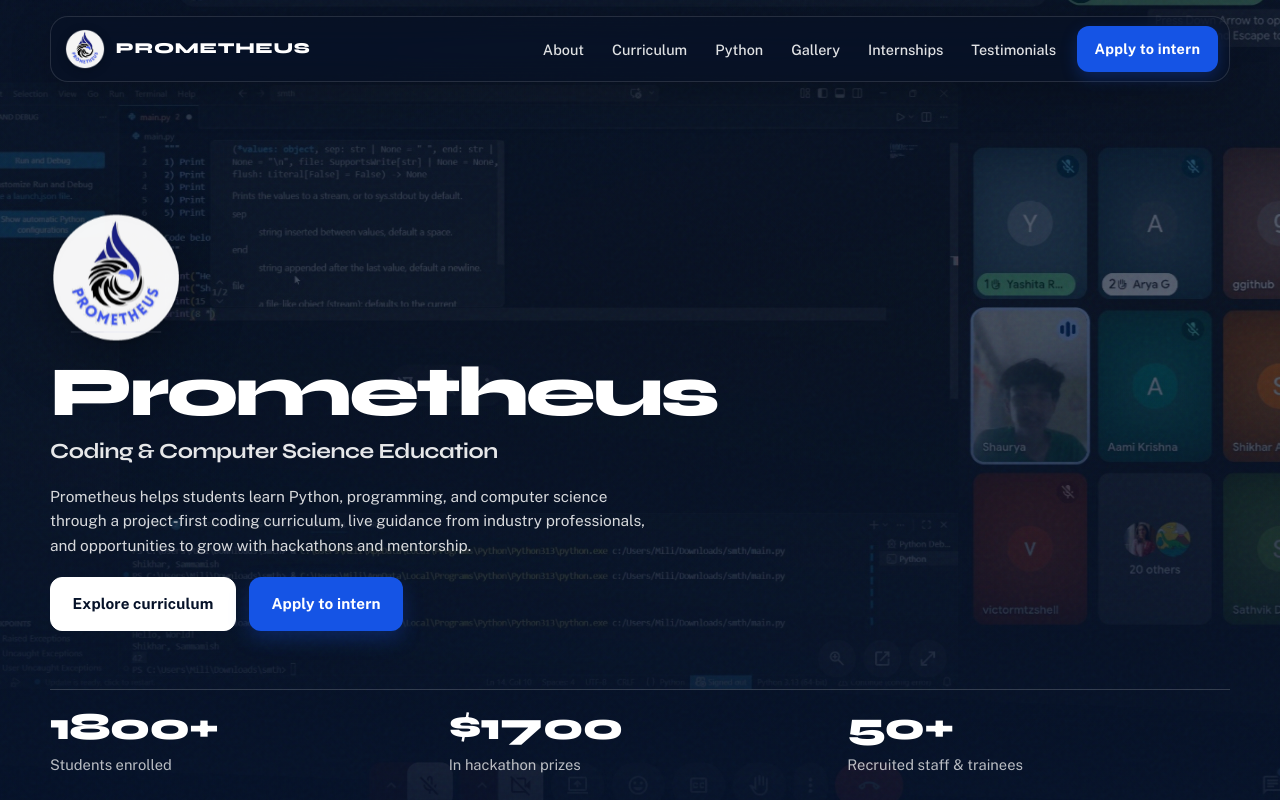
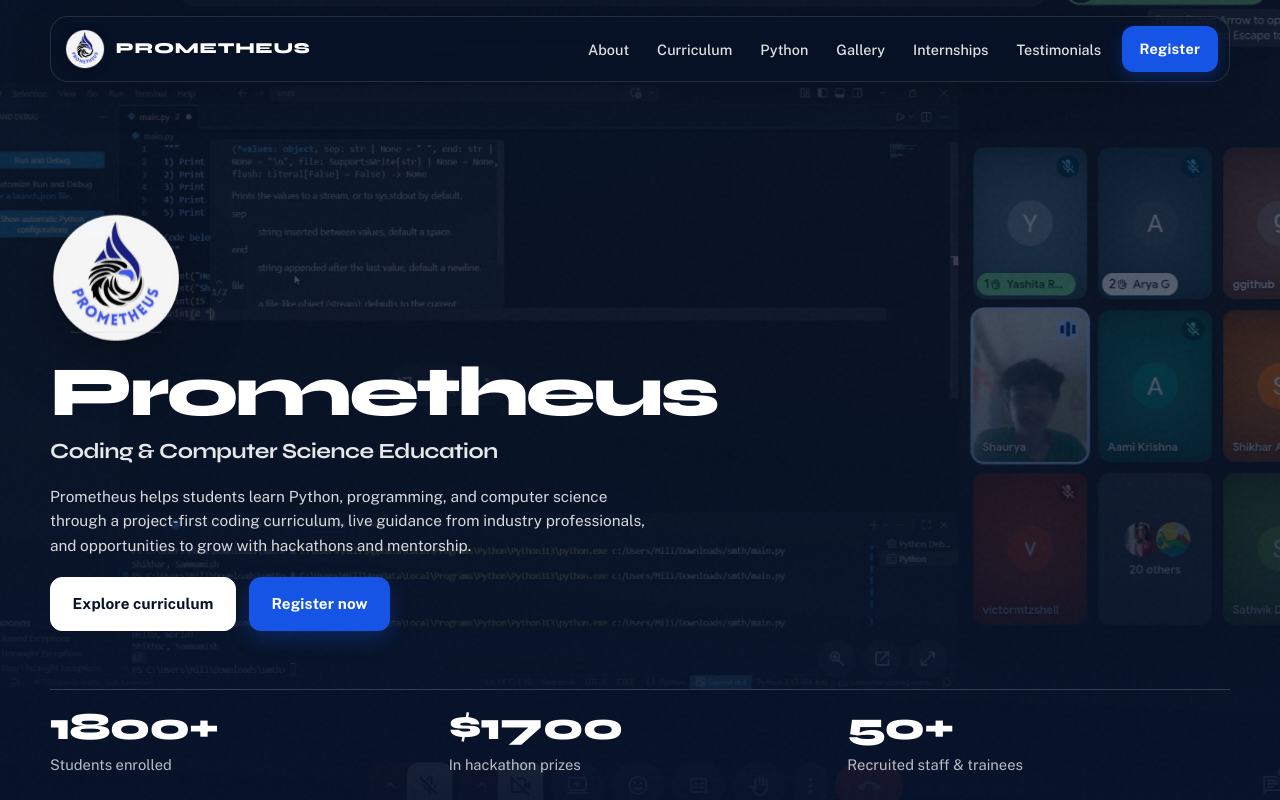
Before and after one commit to Siddles835/Prometheus-Website, a React (Vite) app: page / in a window 1280 px wide. Shown: the top 800 px of the page. Built offline with nearby package versions, Linux system fonts and the light colour scheme.

Commit message:
Point class registration to August Code Camp form
Replace the retired June camp signup with https://tinyurl.com/aug-speed
while keeping the internship form for internship CTAs.

Co-authored-by: Siddles835 <Siddles835@users.noreply.github.com>

```diff
--- a/src/components/FinalCta.jsx
+++ b/src/components/FinalCta.jsx
@@ -5,7 +5,7 @@ const facts = ["Free for students", "Live mentors", "Project-first path"];
 
 export default function FinalCta() {
   return (
-    <section className="final-cta" aria-label="Apply to intern">
+    <section className="final-cta" aria-label="Register">
       <div className="container">
         <div className="cta-panel reveal">
           <div className="cta-art" aria-hidden="true">
@@ -39,7 +39,7 @@ export default function FinalCta() {
               target="_blank"
               rel="noopener noreferrer"
             >
-              Apply to intern
+              Register now
             </a>
             <a className="btn btn-ghost" href={`mailto:${CONTACT_EMAIL}`}>
               Contact us
--- a/src/components/Footer.jsx
+++ b/src/components/Footer.jsx
@@ -1,5 +1,5 @@
 import { Link } from "react-router-dom";
-import { CONTACT_EMAIL, INTERNSHIP_URL, footerLinks } from "../data/site";
+import { CONTACT_EMAIL, INTERNSHIP_URL, REGISTER_URL, footerLinks } from "../data/site";
 
 export default function Footer() {
   return (
@@ -34,6 +34,11 @@ export default function Footer() {
               </li>
             ))}
             <li>
+              <a href={REGISTER_URL} target="_blank" rel="noopener noreferrer">
+                Register for Prometheus classes
+              </a>
+            </li>
+            <li>
               <a href={INTERNSHIP_URL} target="_blank" rel="noopener noreferrer">
                 Apply to intern at Prometheus
               </a>
--- a/src/components/Header.jsx
+++ b/src/components/Header.jsx
@@ -83,7 +83,7 @@ export default function Header() {
                 rel="noopener noreferrer"
                 onClick={closeMenu}
               >
-                Apply to intern
+                Register
               </a>
             </li>
           </ul>
--- a/src/components/Hero.jsx
+++ b/src/components/Hero.jsx
@@ -41,7 +41,7 @@ export default function Hero() {
               target="_blank"
               rel="noopener noreferrer"
             >
-              Apply to intern
+              Register now
             </a>
           </div>
         </div>
--- a/src/components/Testimonials.jsx
+++ b/src/components/Testimonials.jsx
@@ -38,7 +38,7 @@ export default function Testimonials() {
                   target="_blank"
                   rel="noopener noreferrer"
                 >
-                  Apply to intern
+                  Register now
                 </a>
                 <Link className="btn btn-dark" to="/curriculum">
                   View curriculum
--- a/src/data/site.js
+++ b/src/data/site.js
@@ -1,7 +1,6 @@
 export const INTERNSHIP_URL =
   "https://docs.google.com/forms/d/e/1FAIpQLSfGwChpnERV5JcENuYXM2FbrT7XAHjSM11lCSkpnNKAlZbN3g/viewform?usp=dialog";
-// Main signup CTA uses the internship form (June code camp form retired).
-export const REGISTER_URL = INTERNSHIP_URL;
+export const REGISTER_URL = "https://tinyurl.com/aug-speed";
 export const CONTACT_EMAIL = "prometheuscompsci@gmail.com";
 export const SITE_URL = "https://prometheuscoding.org";
 
--- a/src/pages/AboutPage.jsx
+++ b/src/pages/AboutPage.jsx
@@ -47,7 +47,7 @@ export default function AboutPage() {
                 target="_blank"
                 rel="noopener noreferrer"
               >
-                Apply to intern
+                Register for classes
               </a>
             </div>
           </div>
--- a/src/pages/CurriculumPage.jsx
+++ b/src/pages/CurriculumPage.jsx
@@ -41,7 +41,7 @@ export default function CurriculumPage() {
                 target="_blank"
                 rel="noopener noreferrer"
               >
-                Apply to intern
+                Register for the curriculum
               </a>
               <Link className="btn btn-dark" to="/about">
                 About Prometheus
--- a/src/pages/PythonPage.jsx
+++ b/src/pages/PythonPage.jsx
@@ -53,7 +53,7 @@ export default function PythonPage() {
                 target="_blank"
                 rel="noopener noreferrer"
               >
-                Apply to intern
+                Register for Python classes
               </a>
               <Link className="btn btn-dark" to="/curriculum">
                 Explore the Prometheus Coding Curriculum
```
Also changed, not shown: 1 other file (tests, documents, lock files or other folders).
